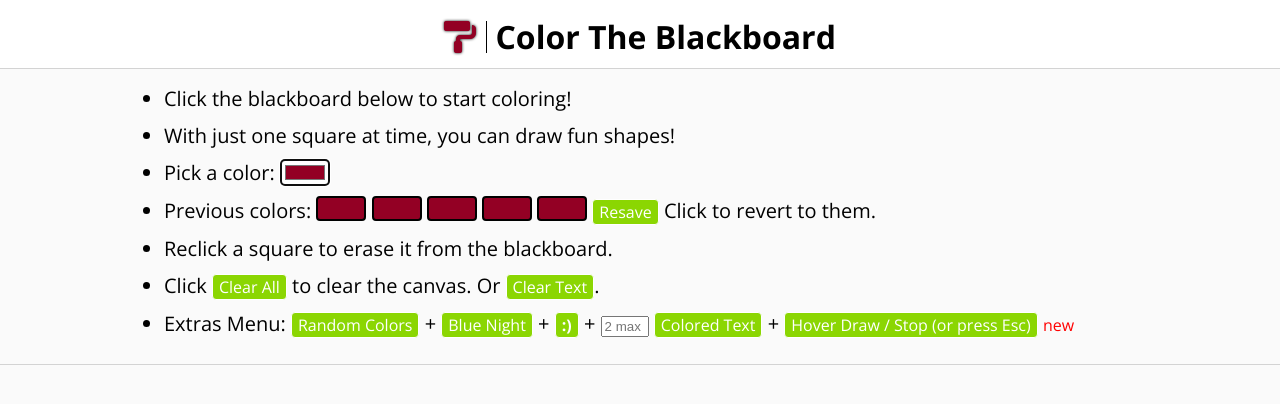
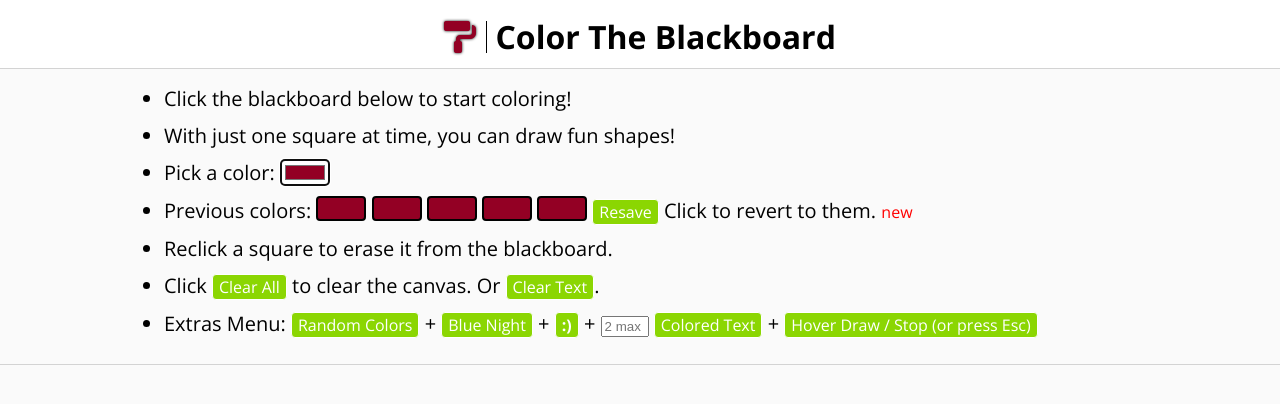
Before and after one commit to erez-code/Color-The-Blackboard, a plain HTML site: page index.html in a window 1280 px wide. Shown: the top 404 px of the page. Drawn offline with nearby package versions, Linux system fonts and the light colour scheme.

Commit message:
Update index.html

```diff
--- a/index.html
+++ b/index.html
@@ -15,10 +15,10 @@
 	<li>Click the blackboard below to start coloring!</li>
 	<li>With just one square at time, you can draw fun shapes!</li>
 	<li>Pick a color: <input type="color" value="#930024" id="colorSelect">  </li>
-	<li>Previous colors: <button class="previouscolor"></button> <button class="previouscolor"> </button> <button class="previouscolor"> </button> <button class="previouscolor"> </button> <button class="previouscolor"> </button> <button class="button_green" id= "resave_button"> Resave </button> Click to revert to them.</li>
+	<li>Previous colors: <button class="previouscolor"></button> <button class="previouscolor"> </button> <button class="previouscolor"> </button> <button class="previouscolor"> </button> <button class="previouscolor"> </button> <button class="button_green" id= "resave_button"> Resave </button> Click to revert to them. <span style="color:red; font-size: 0.8em">new</span></li>
 	<li>Reclick a square to erase it from the blackboard.</li>
 	<li>Click <button class="button_green" id="clearcanvas">Clear All</button> to clear the canvas. Or <button class="button_green" id="cleartext">Clear Text</button>. </li>
-	<li id="Extras"><span id="extrasbutton"> Extras Menu: </span><span id="menu"><button class="button_green" id="randomcanvas">Random Colors</button> + <button class="button_green" id="bluenight">Blue Night</button> + <button class="button_green" id="smileycanvas"><strong>:)</strong></button> + <input type="text" id="personalised" maxlength="2" placeholder="2 max" > <button class="button_green" id="personalisedbutton">Colored Text</button> + <button class="button_green" id="hoverdrawing">Hover Draw / Stop (or press Esc)</button> <span style="color:red; font-size: 0.8em">new</span></span></li>
+	<li id="Extras"><span id="extrasbutton"> Extras Menu: </span><span id="menu"><button class="button_green" id="randomcanvas">Random Colors</button> + <button class="button_green" id="bluenight">Blue Night</button> + <button class="button_green" id="smileycanvas"><strong>:)</strong></button> + <input type="text" id="personalised" maxlength="2" placeholder="2 max" > <button class="button_green" id="personalisedbutton">Colored Text</button> + <button class="button_green" id="hoverdrawing">Hover Draw / Stop (or press Esc)</button> </span></li>
 </ul>
 <hr>
 <center><div class="wrap">
```
